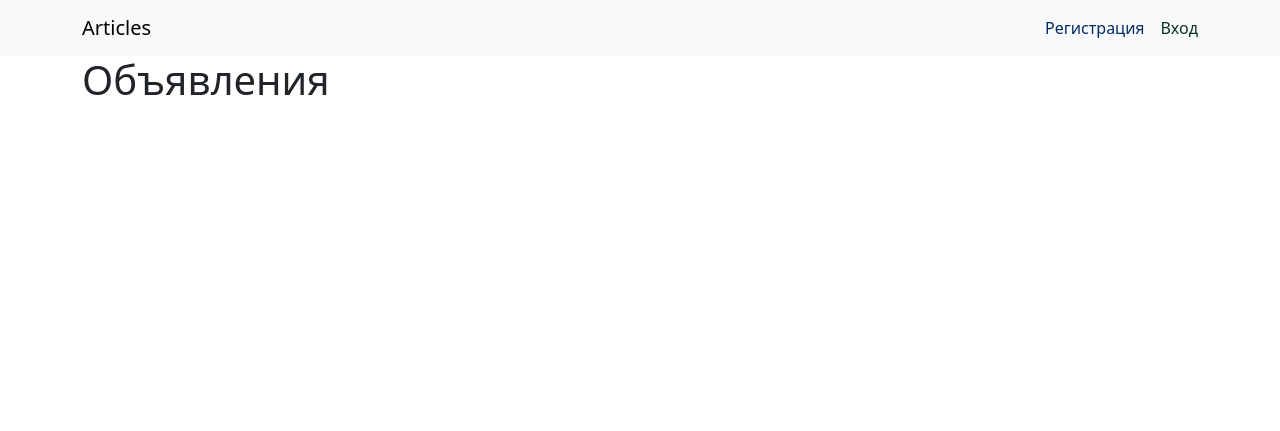
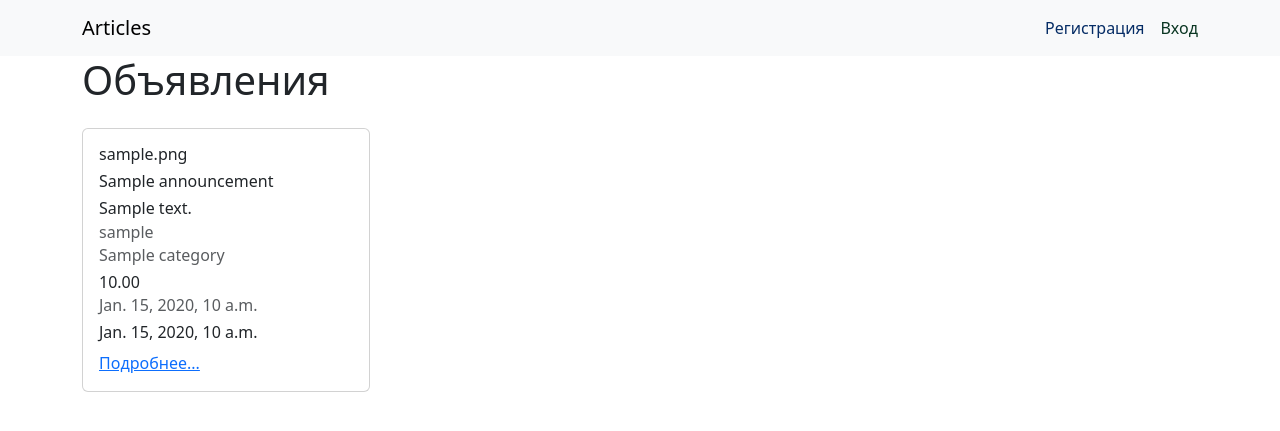
Before and after one commit to jumgal23/akylbekov_controlwork9, a Django app: page / in a window 1280 px wide. Shown: the top 431 px of the page. Run offline with Django 5.2, Linux system fonts and the light colour scheme; tables that the repository leaves empty hold one stand-in row (values such as "Sample post").

Commit message:
исправил некоторые ошибки кода

```diff
--- a/source/accounts/forms.py
+++ b/source/accounts/forms.py
@@ -1,4 +1,3 @@
-# accounts/forms.py
 from django import forms
 from .models import UserProfile
 from django.contrib.auth.forms import UserCreationForm
--- a/source/accounts/models.py
+++ b/source/accounts/models.py
@@ -1,4 +1,3 @@
-# accounts/models.py
 from django.contrib.auth.models import User
 from django.db import models
 
--- a/source/accounts/templates/user_detail.html
+++ b/source/accounts/templates/user_detail.html
@@ -7,9 +7,7 @@
 {% block content %}
     <div class="container mt-5">
         <h2>{{ user.username }}'s Profile</h2>
-        <p>Email: {{ user.email }}</p>
-        <!-- Add other user-related information as needed -->
-
+        <p>Phone: {{ user.phone }}</p>
         {% if user == request.user %}
             <p><a href="{% url 'accounts:edit_profile' %}">Edit Profile</a></p>
         {% endif %}
--- a/source/webapp/forms.py
+++ b/source/webapp/forms.py
@@ -5,10 +5,10 @@ from .models import Announcement, Comment
 class AnnouncementForm(forms.ModelForm):
     class Meta:
         model = Announcement
-        fields = ['img', 'heading', 'description', 'author', 'category', 'price', 'status']
+        fields = ['img', 'heading', 'description', 'category', 'price', 'status']
 
 
 class CommentForm(forms.ModelForm):
     class Meta:
         model = Comment
-        fields = ['text', 'author', 'announcement_com']
+        fields = ['text']
--- a/source/webapp/models.py
+++ b/source/webapp/models.py
@@ -2,6 +2,7 @@ from django.db import models
 from django.contrib.auth import get_user_model
 from django.db.models.signals import post_save
 from django.dispatch import receiver
+from django.urls import reverse
 
 
 status_choices = [
@@ -34,6 +35,9 @@ class Announcement(models.Model):
     def __str__(self):
         return self.heading
 
+    def get_absolute_url(self):
+        return reverse('webapp:announcement_detail', kwargs={'pk': self.pk})
+
 
 @receiver(post_save, sender=Announcement)
 def set_date_publications(sender, instance, **kwargs):
@@ -45,7 +49,7 @@ def set_date_publications(sender, instance, **kwargs):
 class Comment(models.Model):
     text = models.TextField(blank=False, null=False, verbose_name="Текст ")
     author = models.ForeignKey(get_user_model(), on_delete=models.CASCADE, related_name='commet', verbose_name="Автор ")
-    announcement_com = models.ForeignKey(Announcement, on_delete=models.CASCADE, verbose_name="Объявление ")
+    announcement_com = models.ForeignKey(Announcement, related_name='comments', on_delete=models.CASCADE, verbose_name="Объявление ")
     date_creation_com = models.DateTimeField(auto_now_add=True, verbose_name="Дата-время создания")
 
     def __str__(self):
--- a/source/webapp/templates/announcement_list.html
+++ b/source/webapp/templates/announcement_list.html
@@ -1,16 +1,39 @@
 {% extends 'base.html' %}
+    {% block menu %}
+          {% if user.is_authenticated %}
+    <form method="post" action="{% url 'webapp:announcement_create' %}">
+      {% csrf_token %}
+      {{ form.as_p }}
+      <button class="border-0" type="submit">Создание обьявления</button>
+    </form>
+
+    {% endif %}
+{% endblock %}
 
 {% block content %}
   <h1>Объявления</h1>
-  <ul>
+  <div class="row">
+
+
     {% for announcement in announcements %}
-      <li>
-        <a href="{% url 'webapp:announcement_detail' announcement.pk %}">{{ announcement.heading }}</a>
-        {% if user.is_authenticated and user == announcement.author %}
-          <a href="{% url 'webapp:announcement_update' announcement.pk %}">Редактировать</a>
-          <a href="{% url 'webapp:announcement_delete' announcement.pk %}">Удалить</a>
-        {% endif %}
-      </li>
+        <div class="col">
+                    <div class="card my-3" style="width: 18rem;">
+                        <div class="card-body">
+                            <h6 class="card-title">{{ announcement.img }}</h6>
+                            <h6 class="card-title">{{ announcement.heading }}</h6>
+                            <h6 class="card-title">{{ announcement.description }}</h6>
+                            <h6 class="card-subtitle mb-2 text-body-secondary">{{ announcement.author }}</h6>
+                            <h6 class="card-subtitle mb-2 text-body-secondary">{{ announcement.category }}</h6>
+                            <h6 class="card-title">{{ announcement.price }}</h6>
+                            <h6 class="card-subtitle mb-2 text-body-secondary">{{ announcement.date_creation }}</h6>
+                            <h6 class="card-title">{{ announcement.date_update }}</h6>
+                            <a href="{% url 'webapp:announcement_detail' pk=announcement.pk %}" class="card-link">Подробнее...</a>
+                            {% if user.is_authenticated and user == announcement.author %}
+                            <a href="{% url 'webapp:announcement_update' announcement.pk %}">Редактировать</a>
+                            <a href="{% url 'webapp:announcement_delete' announcement.pk %}">Удалить</a>
+                            {% endif %}
+                        </div>
+                    </div>
+                </div>
     {% endfor %}
-  </ul>
 {% endblock %}
--- a/source/webapp/templates/base.html
+++ b/source/webapp/templates/base.html
@@ -7,7 +7,6 @@
     <title>{% block title %}Articles{% endblock %}</title>
     <link href="https://cdn.jsdelivr.net/npm/bootstrap@5.3.2/dist/css/bootstrap.min.css" rel="stylesheet"
           integrity="sha384-T3c6CoIi6uLrA9TneNEoa7RxnatzjcDSCmG1MXxSR1GAsXEV/Dwwykc2MPK8M2HN" crossorigin="anonymous">
-    <link rel="stylesheet" href="{% static 'css/style.css' %}">
 </head>
 <body>
 <nav class="navbar navbar-expand-lg bg-body-tertiary">
@@ -48,53 +47,5 @@
     {% block content %}
     {% endblock %}
 </div>
-
-<script src="https://cdn.jsdelivr.net/npm/bootstrap@5.3.2/dist/js/bootstrap.bundle.min.js"
-        integrity="sha384-C6RzsynM9kWDrMNeT87bh95OGNyZPhcTNXj1NW7RuBCsyN/o0jlpcV8Qyq46cDfL"
-        crossorigin="anonymous"></script>
-{% block script %}
-{% endblock %}
 </body>
 </html>
-{##}
-{#<script>#}
-
-{#    async function makeRequest(url, method = 'GET', data = null, token = null) {#}
-{#        let headers = {#}
-{#            "Content-Type": "application/json"#}
-{#        };#}
-{#        if (token) {#}
-{#            headers['Authorization'] = 'Token ' + token;#}
-{##}
-{#        }#}
-{#        let options;#}
-{#        #}
-{#        if (method !== "GET") {#}
-{#            options = {method, headers, body: JSON.stringify(data),};#}
-{#        } else {#}
-{#            options = {method, headers};#}
-{#        }#}
-{#        let response = await fetch(url, options);#}
-{##}
-{#        if (response.ok) {  // нормальный ответ#}
-{#            return await response.json();#}
-{#        } else {            // ошибка#}
-{#            let error = new Error(response.statusText);#}
-{#            error.response = response;#}
-{#            throw error;#}
-{#        }#}
-{##}
-{#    }#}
-{##}
-{#    async function onLoad() {#}
-{#        let token = localStorage.getItem('apiToken');#}
-{##}
-{#        let response = await makeRequest('http://localhost:8000/api/v3/articles/comments-count/', "GET", null, token);#}
-{#        console.log(response);#}
-{#    }#}
-{##}
-{##}
-{#    window.addEventListener('load', onLoad);#}
-{##}
-{##}
-{#</script>#}
--- a/source/webapp/templates/comment_delete.html
+++ b/source/webapp/templates/comment_delete.html
@@ -7,5 +7,9 @@
     {% csrf_token %}
     <button type="submit">Удалить</button>
   </form>
-  <a href="{% url 'webapp:announcement_detail' comment.announcement.pk %}">Отмена</a>
+  {% if comment.announcement_com %}
+    <a href="{% url 'webapp:announcement_detail' comment.announcement_com.pk %}">Отмена</a>
+  {% else %}
+    <a href="{% url 'webapp:announcement_list' %}">Отмена</a>
+  {% endif %}
 {% endblock %}
--- a/source/webapp/views.py
+++ b/source/webapp/views.py
@@ -1,8 +1,6 @@
-from django.shortcuts import render, get_object_or_404, redirect
-from django.urls import reverse_lazy
-from django.views import View
 from django.views.generic import ListView, DetailView, CreateView, UpdateView, DeleteView
 from django.contrib.auth.mixins import LoginRequiredMixin
+from django.urls import reverse_lazy
 from .models import Announcement, Comment
 from .forms import AnnouncementForm, CommentForm
 
@@ -11,22 +9,16 @@ class AnnouncementListView(ListView):
     model = Announcement
     template_name = 'announcement_list.html'
     context_object_name = 'announcements'
-    queryset = Announcement.objects.filter(status='Опубликовано').order_by('-date_publications')
 
 
 class AnnouncementDetailView(DetailView):
     model = Announcement
     template_name = 'announcement_detail.html'
 
-
-class AnnouncementCreateView(LoginRequiredMixin, CreateView):
-    model = Announcement
-    form_class = AnnouncementForm
-    template_name = 'announcement_form.html'
-
-    def form_valid(self, form):
-        form.instance.author = self.request.user
-        return super().form_valid(form)
+    def get_context_data(self, **kwargs):
+        context = super().get_context_data(**kwargs)
+        context['comments'] = Comment.objects.filter(announcement_com=self.object)
+        return context
 
 
 class AnnouncementUpdateView(LoginRequiredMixin, UpdateView):
@@ -41,6 +33,28 @@ class AnnouncementDeleteView(LoginRequiredMixin, DeleteView):
     success_url = reverse_lazy('webapp:announcement_list')
 
 
+
+class CommentDeleteView(LoginRequiredMixin, DeleteView):
+    model = Comment
+    template_name = 'comment_delete.html'
+
+    def get_success_url(self):
+        # Assuming 'announcement_com' is the ForeignKey field in Comment model
+        announcement_id = self.object.announcement_com_id
+        return reverse_lazy('webapp:announcement_detail', kwargs={'pk': announcement_id})
+
+
+class AnnouncementCreateView(LoginRequiredMixin, CreateView):
+    model = Announcement
+    form_class = AnnouncementForm
+    template_name = 'announcement_form.html'
+    success_url = reverse_lazy('webapp:announcement_list')
+
+    def form_valid(self, form):
+        form.instance.author = self.request.user
+        return super().form_valid(form)
+
+
 class CommentCreateView(LoginRequiredMixin, CreateView):
     model = Comment
     form_class = CommentForm
@@ -48,13 +62,8 @@ class CommentCreateView(LoginRequiredMixin, CreateView):
 
     def form_valid(self, form):
         form.instance.author = self.request.user
-        form.instance.announcement_id = self.kwargs['pk']
+        form.instance.announcement_com_id = self.kwargs['pk']
         return super().form_valid(form)
 
-
-class CommentDeleteView(LoginRequiredMixin, DeleteView):
-    model = Comment
-    template_name = 'comment_delete.html'
-
     def get_success_url(self):
-        return reverse_lazy('webapp:announcement_detail', kwargs={'pk': self.object.announcement_id})
+        return reverse_lazy('webapp:announcement_detail', kwargs={'pk': self.kwargs['pk']})
```
Also changed, not shown: source/accounts/views.py (+6 -7 lines), source/webapp/admin.py (+27 -0 lines), source/webapp/templates/announcement_detail.html (+35 -20 lines), source/accounts/migrations/0002_alter_userprofile_phone.py (added), source/webapp/migrations/0003_alter_comment_announcement_com.py (added).
